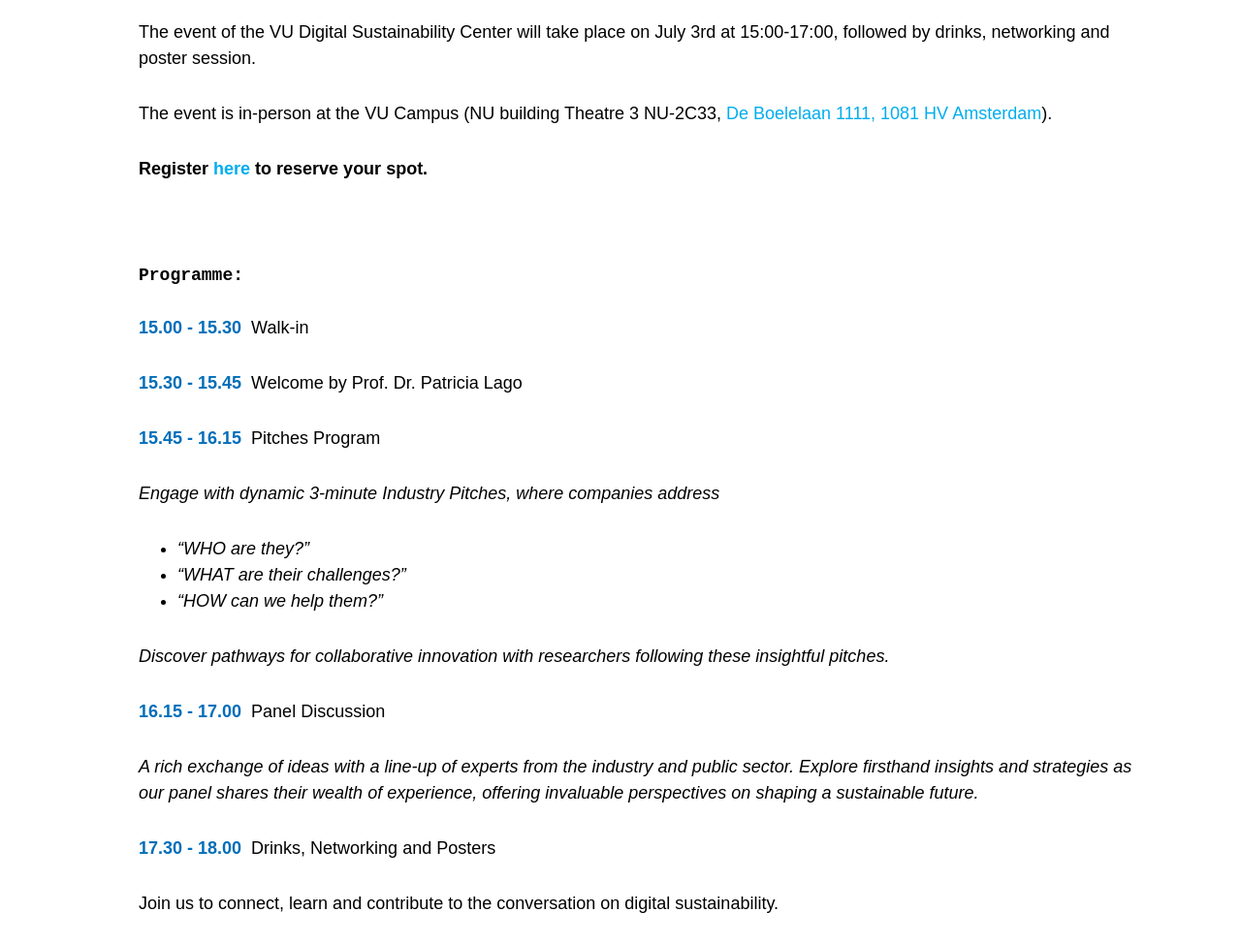
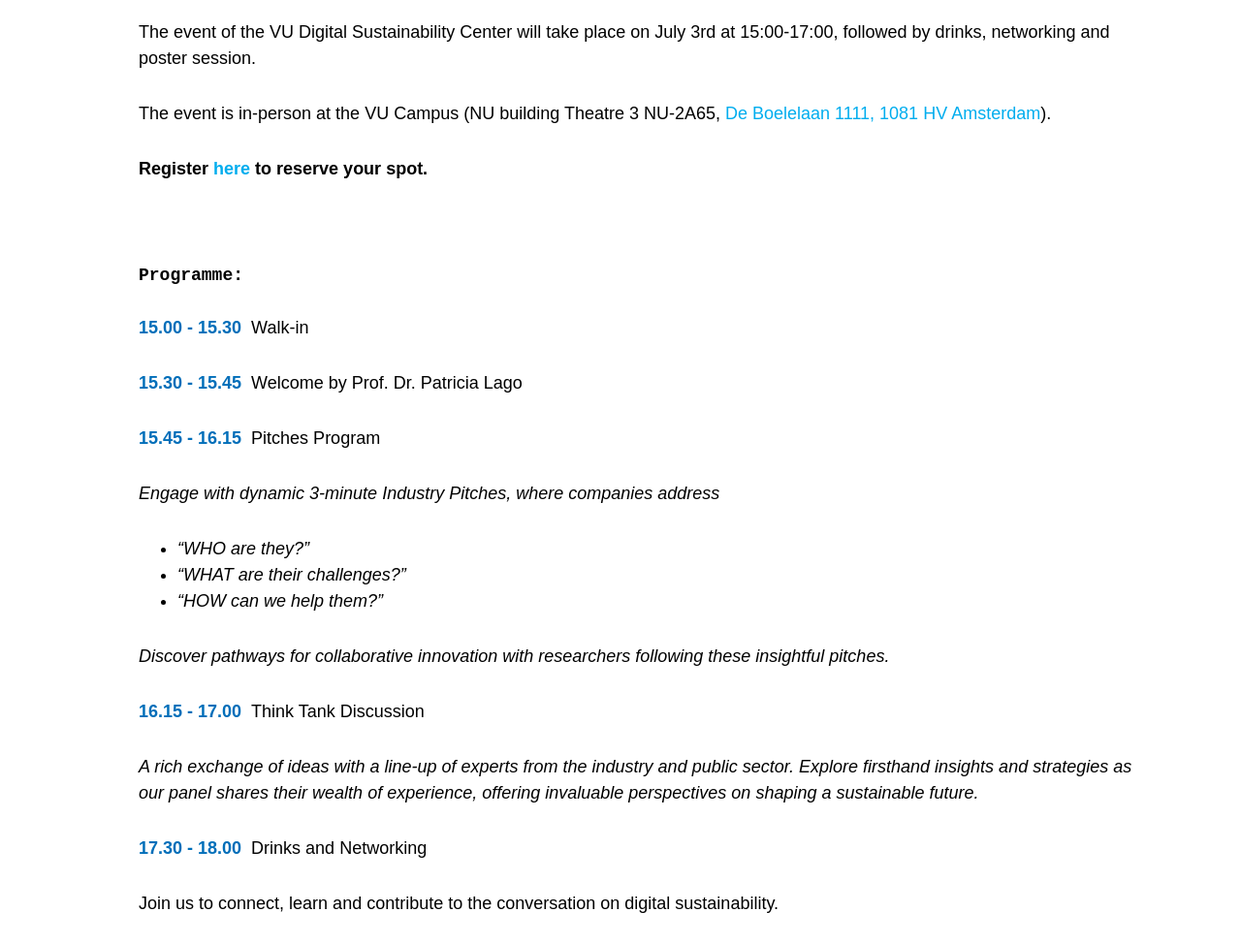
Before and after one commit to S2-group/disc-website.github.io, a Jekyll site: the page built from _posts/2024-05-13-DiSC-IndustryOnStage.md, in a window 1280 px wide and 1400 px high, scrolled down 599 px. Shown: the part 153-1127 px from the top of the window at 97% size. Built offline with Jekyll 4.4.1, drawn with Linux system fonts in a browser that asks for light colours; comment, search, counter and statistics services are not loaded.

Commit message:
updated disc event location

```diff
--- a/_posts/2024-05-13-DiSC-IndustryOnStage.md
+++ b/_posts/2024-05-13-DiSC-IndustryOnStage.md
@@ -14,7 +14,7 @@
 
 The event of the VU Digital Sustainability Center will take place on July 3rd at 15:00-17:00, followed by drinks, networking and poster session.
 
-The event is in-person at the VU Campus (NU building Theatre 3 NU-2C33, <a target="blank" href="https://goo.gl/maps/E2MT4ZGRFYyGSPwu9">De Boelelaan 1111, 1081 HV Amsterdam</a>).
+The event is in-person at the VU Campus (NU building Theatre 3 NU-2A65, <a target="blank" href="https://goo.gl/maps/E2MT4ZGRFYyGSPwu9">De Boelelaan 1111, 1081 HV Amsterdam</a>).
 
 **Register [here](https://forms.gle/UQqGex6BrrirhUwA7) to reserve your spot.**
 <!-- Registration to reserve your ticket now.  -->
@@ -38,11 +38,10 @@
 
 *Discover pathways for collaborative innovation with researchers following these insightful pitches.*
 
-<span class="launch-event-schedule">16.15 - 17.00</span>Panel Discussion
+<span class="launch-event-schedule">16.15 - 17.00</span>Think Tank Discussion
 
 *A rich exchange of ideas with a line-up of experts from the industry and public sector. Explore firsthand insights and strategies as our panel shares their wealth of experience, offering invaluable perspectives on shaping a sustainable future.*
 
-<span class="launch-event-schedule">17.30 - 18.00</span>Drinks, Networking and Posters
-
+<span class="launch-event-schedule">17.30 - 18.00</span>Drinks and Networking
 
 Join us to connect, learn and contribute to the conversation on digital sustainability.
```
